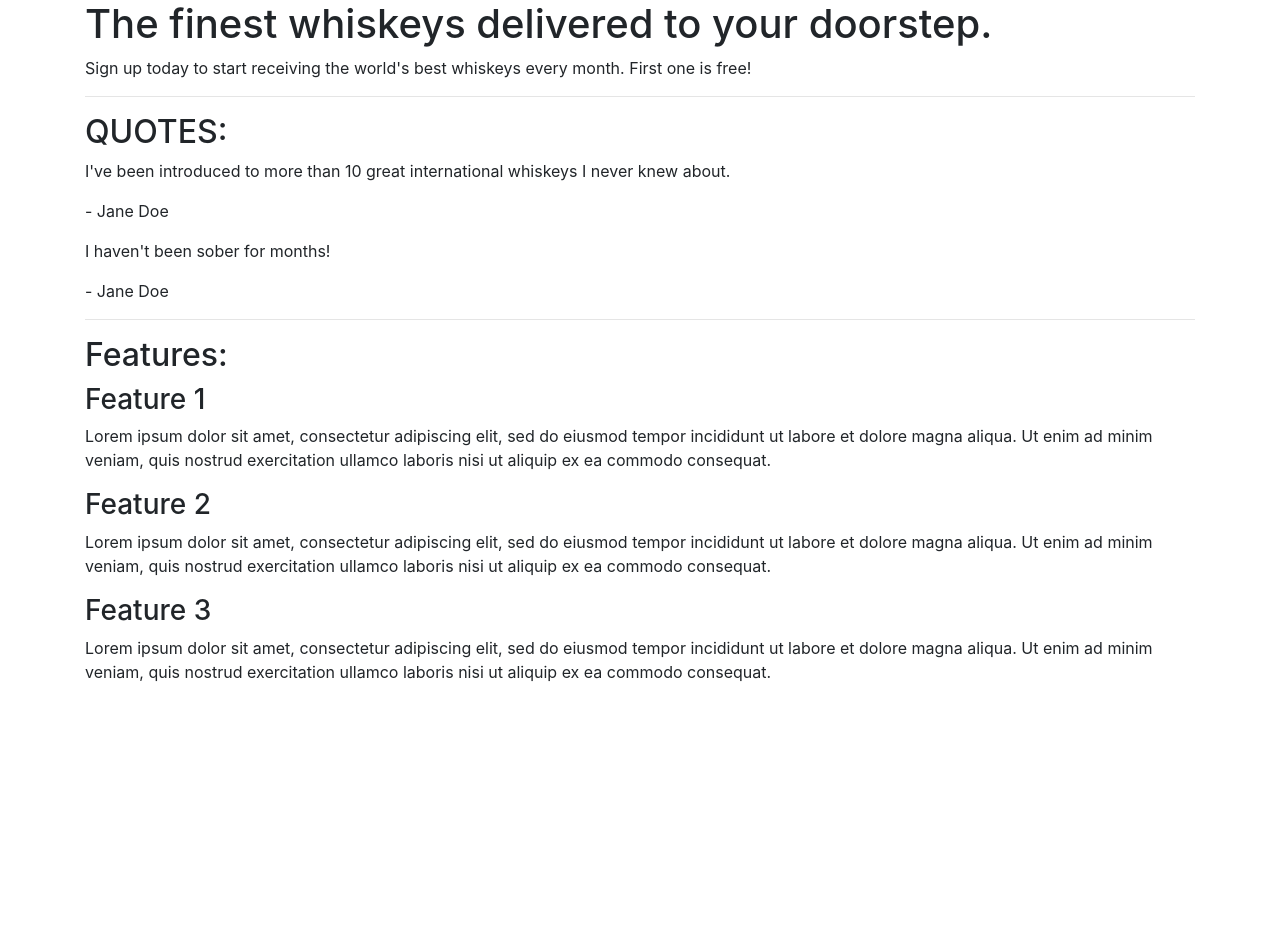
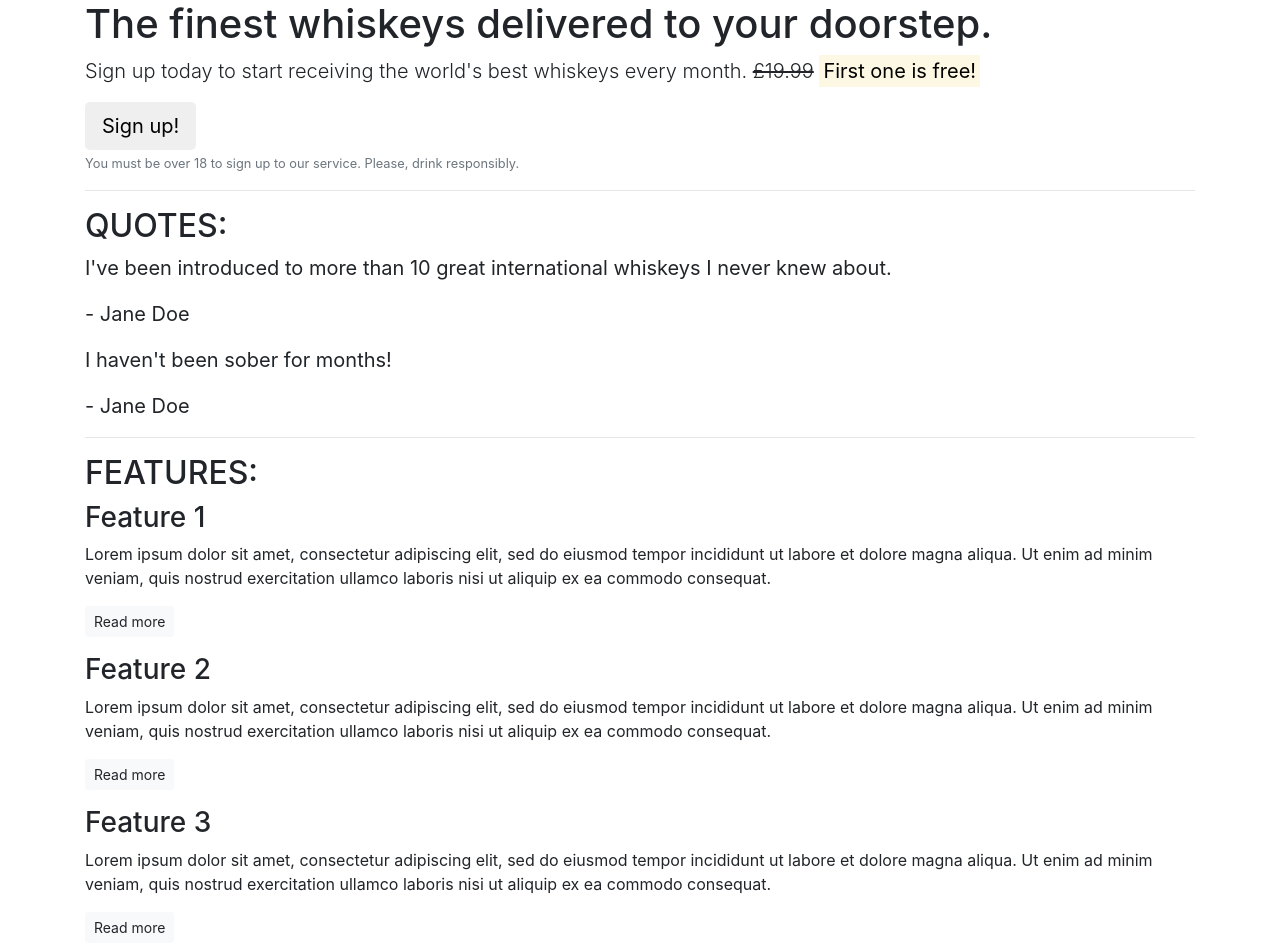
Before and after one commit to BogdanCatalin-Iacob/Whiskey-Drop, a plain HTML site: page index.html in a window 1280 px wide. Before the commit the page ends 800 px from the top, so only its background shows below. Drawn offline with nearby package versions, Linux system fonts and the light colour scheme.

Commit message:
update btn

```diff
--- a/index.html
+++ b/index.html
@@ -14,40 +14,46 @@
         <!-- Callout -->
         <section class="callout">
             <h1>The finest whiskeys delivered to your doorstep.</h1>
-            <p>Sign up today to start receiving the world's best whiskeys every month. First one is free!</p>
+            <p class="lead">Sign up today to start receiving the world's best whiskeys every month.
+                <s>£19.99</s> <strong><mark>First one is free!</mark></strong></p>
+                <button class="btn btn-succes btn-lg">Sign up!</button>
+                <p class="text-muted"><small>You must be over 18 to sign up to our service. Please, drink responsibly.</small></p>
         </section>
         <!-- /.callout -->
         <hr>
 
         <!-- Quotes -->
-        <section class="quotes">
+        <section class="blockquote">
             <h2 class="text-uppercase">Quotes:</h2>
-            <div class="quote">
+            <blockquote class="quote">
                 <p>I've been introduced to more than 10 great international whiskeys I never knew about.</p>
                 <p>- Jane Doe</p>
-            </div>
-            <div class="quote">
+            </blockquote>
+            <blockquote class="quote">
                 <p>I haven't been sober for months!</p>
                 <p>- Jane Doe</p>
-            </div>
+            </blockquote>
         </section>
         <!-- /.quotes -->
         <hr>
 
         <!-- Features -->
         <section class="features">
-            <h2>Features:</h2>
+            <h2 class="text-uppercase">Features:</h2>
             <div class="feature">
                 <h3>Feature 1</h3>
                 <p>Lorem ipsum dolor sit amet, consectetur adipiscing elit, sed do eiusmod tempor incididunt ut labore et dolore magna aliqua. Ut enim ad minim veniam, quis nostrud exercitation ullamco laboris nisi ut aliquip ex ea commodo consequat.</p>
+                <p><a class="btn btn-sm btn-light" href="">Read more</a></p>
             </div>
             <div class="feature">
                 <h3>Feature 2</h3>
                 <p>Lorem ipsum dolor sit amet, consectetur adipiscing elit, sed do eiusmod tempor incididunt ut labore et dolore magna aliqua. Ut enim ad minim veniam, quis nostrud exercitation ullamco laboris nisi ut aliquip ex ea commodo consequat.</p>
+                <p><a class="btn btn-sm btn-light" href="">Read more</a></p>
             </div>
             <div class="feature">
                 <h3>Feature 3</h3>
                 <p>Lorem ipsum dolor sit amet, consectetur adipiscing elit, sed do eiusmod tempor incididunt ut labore et dolore magna aliqua. Ut enim ad minim veniam, quis nostrud exercitation ullamco laboris nisi ut aliquip ex ea commodo consequat.</p>
+                <p><a class="btn btn-sm btn-light" href="">Read more</a></p>
             </div>
         </section>
         <!-- /.features -->
```
